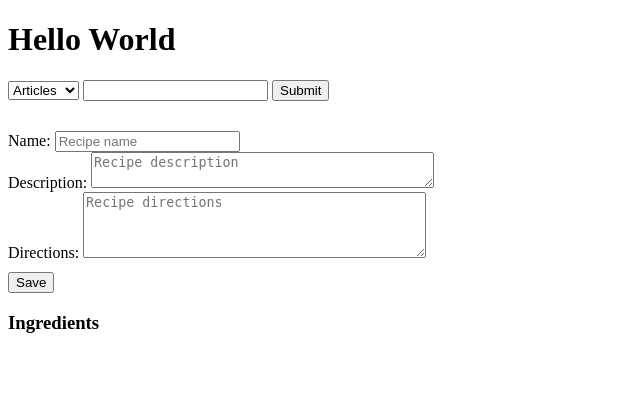
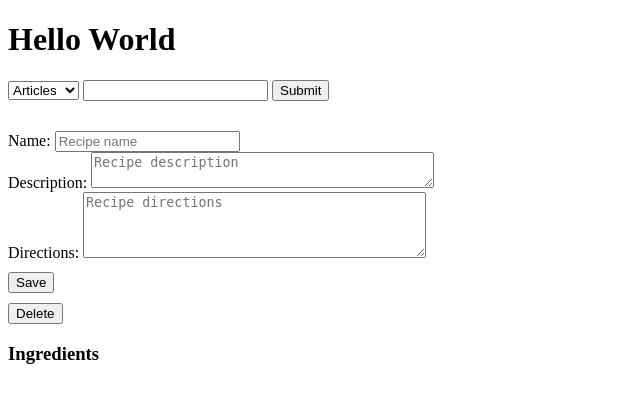
Before and after one commit to amirh-far/Try-Django, a Django app: page /pantry/recipes/create/ in a window 1280 px wide. Shown: the top 403 px of the page, without its empty margins (0-640 px from the left). Run offline with Django 3.2, Linux system fonts and the light colour scheme; a user stored in the database is signed in; some libraries are stand-ins or nearby versions.

Commit message:
72 Model Object delete view in Django

```diff
--- a/recipes/models.py
+++ b/recipes/models.py
@@ -58,6 +58,9 @@ class Recipe(models.Model):
     def get_edit_url(self):
         return reverse("recipes:update", kwargs={"id": self.id})
 
+    def get_delete_url(self):
+        return reverse("recipes:delete", kwargs={"id": self.id})
+
     def get_ingredinets_children(self):
         return self.recipeingredient_set.all()
 
@@ -67,7 +70,6 @@ class RecipeIngredient(models.Model):
     description = models.TextField(blank=True, null=True)
     quantity = models.CharField(max_length=50)
     quantity_as_float = models.FloatField(blank=True, null=True)
-    # pounds, lbs, oz, gram
     unit = models.CharField(max_length=50, validators=[validate_unit_of_measure])
     directions = models.TextField(blank=True, null=True)
     timestamp = models.DateTimeField(auto_now_add=True)
@@ -77,6 +79,9 @@ class RecipeIngredient(models.Model):
     def get_absolute_url(self):
         return self.recipe.get_absolute_url()
 
+    def get_delete_url(self):
+        return reverse("recipes:ingredient-delete", kwargs={"parent_id": self.recipe.id, "id": self.id})
+
     def get_hx_edit_url(self):
         return reverse("recipes:hx-ingredient-detail", kwargs={"parent_id": self.recipe.id, "id": self.id})
 
@@ -85,16 +90,13 @@ class RecipeIngredient(models.Model):
             return None
         ureg = pint.UnitRegistry(system=system)
         measurement = self.quantity_as_float * ureg[self.unit]
-        # print(measurement)
         return measurement
 
     def as_mks(self):
         measurement = self.convert_to_system(system="mks")
-        # print(measurement)
         return measurement.to_base_units()
     def as_imperial(self):
         measurement = self.convert_to_system(system="imperial")
-        # print(measurement)
         return measurement.to_base_units()
 
     def save(self, *args, **kwargs):
--- a/recipes/urls.py
+++ b/recipes/urls.py
@@ -7,6 +7,8 @@ from .views import(
     recipe_update_view,
     recipe_detail_hx_view,
     recipe_ingredient_update_hx_view,
+    recipe_delete_view,
+    recipe_ingredient_delete_view,
 )
 app_name = "recipes"
 urlpatterns = [
@@ -14,6 +16,9 @@ urlpatterns = [
     path("create/", recipe_create_view, name="create"),
     path("<int:id>/edit/", recipe_update_view, name="update"),
     path("<int:id>/", recipe_detail_view, name="detail"),
+    path("<int:parent_id>/ingredient/<int:id>/delete/", recipe_ingredient_delete_view, name="ingredient-delete"),
+    path("<int:id>/delete/", recipe_delete_view, name="delete"),
+
     path("hx/<int:id>/", recipe_detail_hx_view, name="hx-detail"),
     path("hx/<int:parent_id>/ingredient/<int:id>/", recipe_ingredient_update_hx_view, name="hx-ingredient-detail"),
     path("hx/<int:parent_id>/ingredient/", recipe_ingredient_update_hx_view, name="hx-ingredient-create"),
--- a/recipes/views.py
+++ b/recipes/views.py
@@ -24,6 +24,25 @@ def recipe_detail_view(request, id=None):
     # context={"object": obj}
     # return render(request, "recipes/detail.html", context=context)
 
+@login_required
+def recipe_delete_view(request, id=None):
+    obj = get_object_or_404(Recipe, id=id, user=request.user)
+    if request.method == "POST":
+        obj.delete()
+        success_url = reverse("recipes:list")
+        return redirect(success_url)
+    context = { "object": obj}
+    return render(request, "recipes/delete.html", context=context)
+
+@login_required
+def recipe_ingredient_delete_view(request,parent_id=None, id=None):
+    obj = get_object_or_404(RecipeIngredient,recipe_id=parent_id, id=id, recipe__user=request.user)
+    if request.method == "POST":
+        obj.delete()
+        success_url = reverse("recipes:detail", kwargs={"id": parent_id})
+        return redirect(success_url)
+    context = { "object": obj}
+    return render(request, "recipes/delete.html", context=context)
 
 @login_required
 def recipe_detail_hx_view(request, id=None):
--- a/templates/recipes/create-update.html
+++ b/templates/recipes/create-update.html
@@ -20,7 +20,7 @@
         {% if new_ingredient_url %}
             <div id="ingredient-create">
             </div>
-            <button hx-get=" {{new_ingredient_url}}" hx-trigger="click" hx-target="#ingredient-create" hx-swap="beforeend">Add ingredient</button>
+            <button hx-get="{{new_ingredient_url}}" hx-trigger="click" hx-target="#ingredient-create" hx-swap="beforeend">Add ingredient</button>
         {% endif %}
     </div>
 
--- a/templates/recipes/partials/detail.html
+++ b/templates/recipes/partials/detail.html
@@ -1,7 +1,10 @@
 <h1>
     {{object.name}}
     {% if object.get_edit_url %}
-        <small> <a href="{{ object.get_edit_url }}">Edit</a></small>
+        <small>
+            <a href="{{ object.get_edit_url }}">Edit</a>
+            <a href="{{ object.get_delete_url }}">Delete</a>
+        </small>
     {% endif %}
 </h1>
 <p>{{ object.description }}</p>
--- a/templates/recipes/partials/forms.html
+++ b/templates/recipes/partials/forms.html
@@ -36,3 +36,8 @@ hx-trigger="{% if form.instance.id %}change delay:500ms,{% endif %} submit"> <!-
 
 </form>
 </div>
+<div id="recipe-delete">
+    <form action="{{ object.get_delete_url }}">
+        <button type="submit" style="margin-top:10px;">Delete</button>
+    </form>
+</div>
```
Also changed, not shown: templates/recipes/delete.html (added, +13 -0 lines), templates/recipes/partials/ingredient-inline.html (+12 -1 lines), db.sqlite3.
